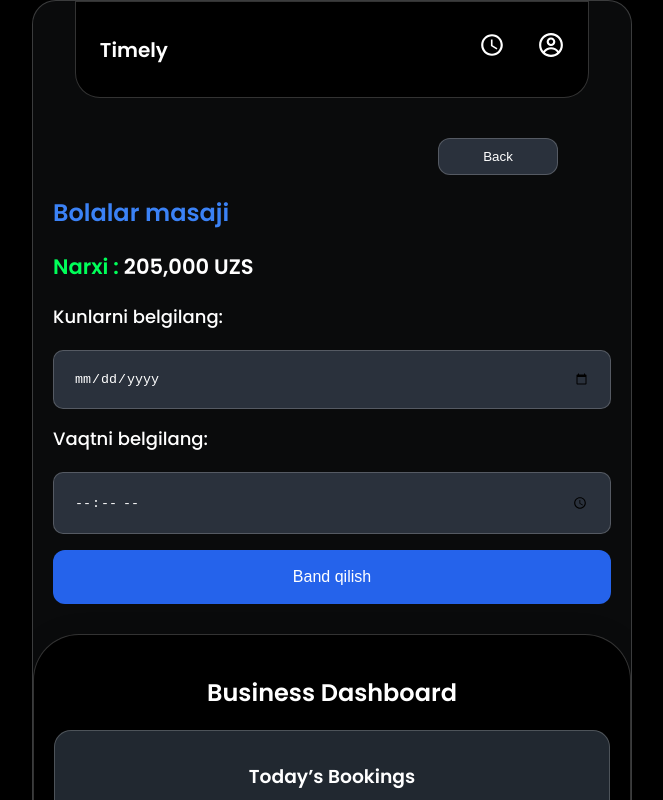
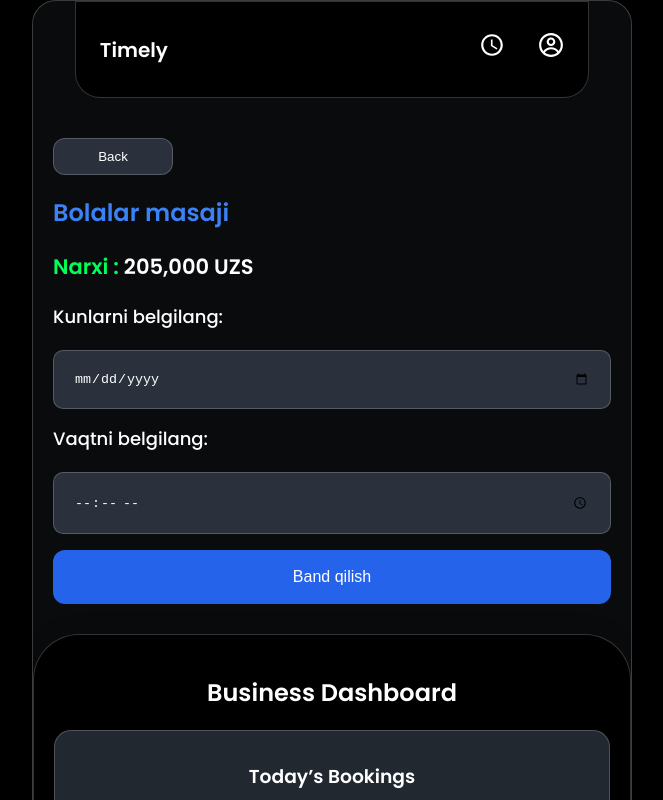
Before and after one commit to BahromNigmanbekov/timelyb, a React (Vite) app: page / in a window 1280 px wide. Both pictures are taken after a click on the element 640 px from the left and 294 px from the top of the page. Shown: the top 800 px of the page, without its empty margins (308-971 px from the left). Built offline with nearby package versions, Linux system fonts and the light colour scheme.

Commit message:
design o'zgartirildi

```diff
--- a/src/components/BookingForm.jsx
+++ b/src/components/BookingForm.jsx
@@ -10,7 +10,7 @@ function BookingForm({ service, goBack }) {
 
   return (
     <div className="booking-form">
-      <button className="back-btn" onClick={goBack}>Back</button>
+      <div className="btn_bc"><button className="back-btn" onClick={goBack}>Back</button></div>
       <h2>{service.name}</h2>
       <p><span>Narxi :</span> {service.price}</p>
       <label>Kunlarni belgilang:</label>
--- a/src/index.css
+++ b/src/index.css
@@ -144,8 +144,9 @@ span{
 
 }
 
+
 .back-btn{
-  margin-left: 69%;
+  margin-right: auto;
   padding: 10px;
   color: white;
   background-color: #2a313c;
```
